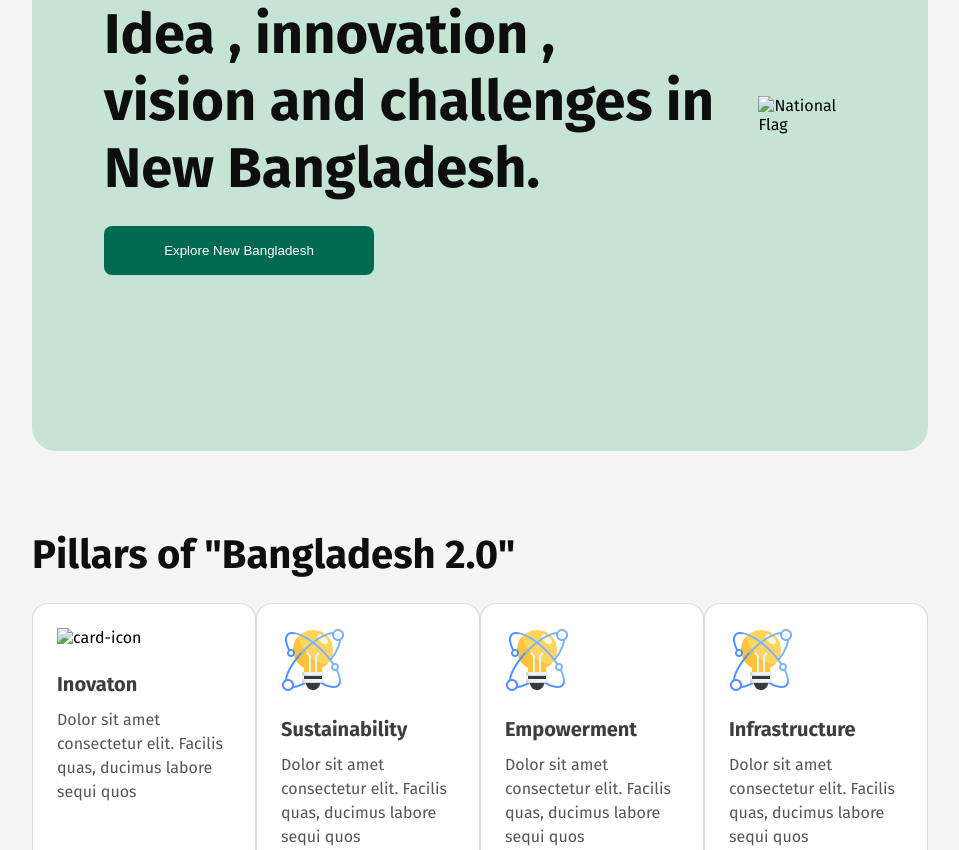
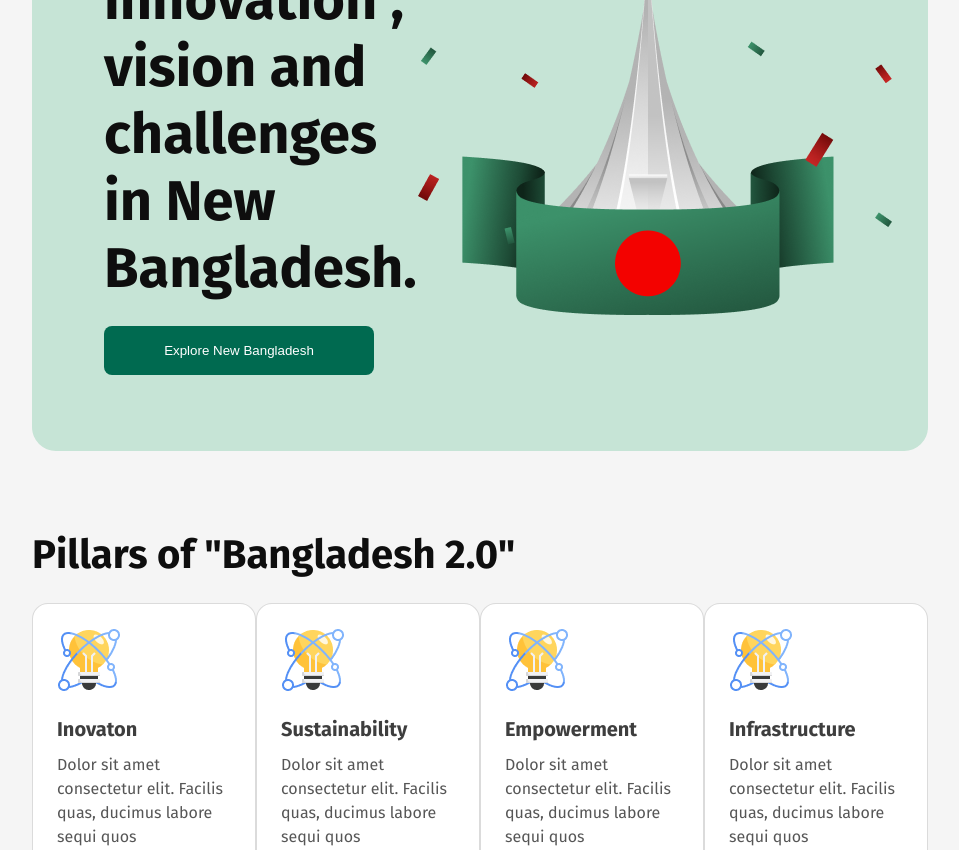
Before and after one commit to mushfikur-dwip/bangladesh-2, a plain HTML site: page index.html in a window 1280 px wide. Shown: the part 333-1183 px from the top of the page, without its empty margins (160-1119 px from the left). Drawn offline with Linux system fonts and the light colour scheme; the site is published under a folder, as on GitHub Pages, so addresses that start at the root find nothing.

```diff
--- a/index.html
+++ b/index.html
@@ -24,7 +24,7 @@
             <button>Explore New Bangladesh</button>
         </div>
         <div id="hero-banner">
-            <img src="/assets/hero.png" alt="National Flag">
+            <img src="./assets/hero.png" alt="National Flag">
         </div>
     </div>
     <!-- Pilar -->
@@ -34,7 +34,7 @@
         </div>
         <div class="features">
             <div class="features-card">
-                <img src="/assets/card-icon.png" alt="card-icon">
+                <img src="./assets/card-icon.png" alt="card-icon">
                 <p>Inovaton</p>
                 <span>Dolor sit amet consectetur elit. Facilis quas, ducimus labore sequi quos</span>
             </div>
```
